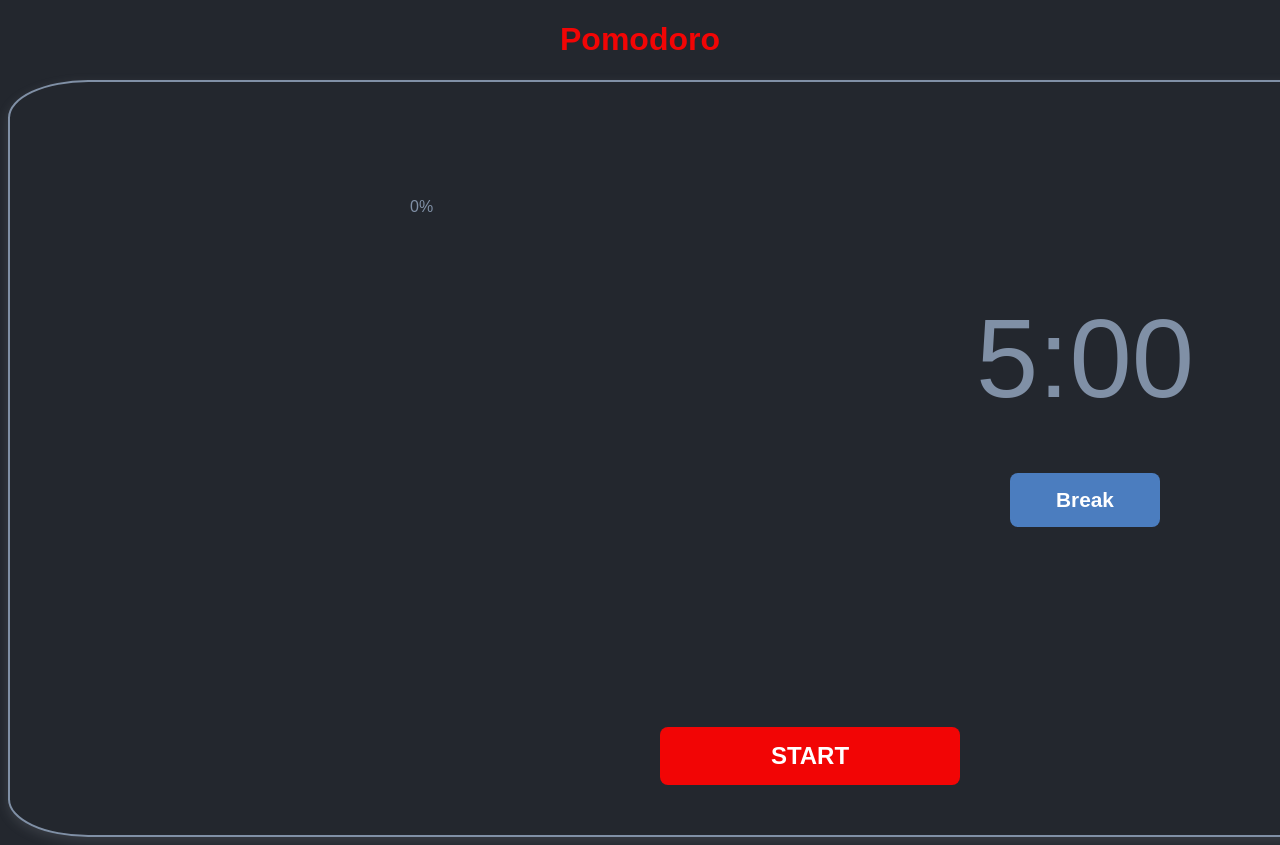
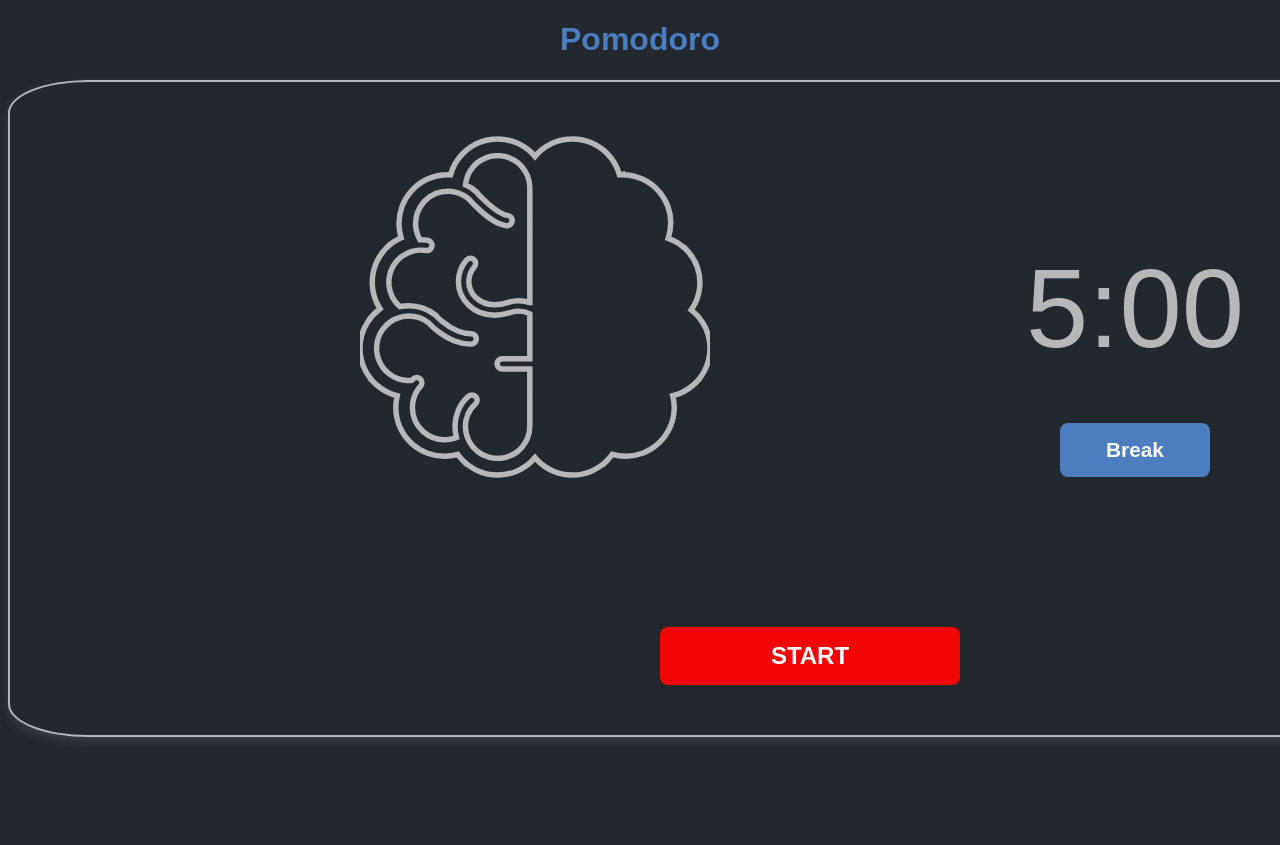
Before and after one commit to ryanfcosta/Pomodoro, a plain HTML site: page index.html in a window 1280 px wide. Both pictures are taken after a click on the button "Work". Shown: the top 845 px of the page. After the commit the page ends 800 px from the top, so only its background shows below. Drawn offline with Linux system fonts and the light colour scheme.

Commit message:
feat svg brain

```diff
--- a/index.html
+++ b/index.html
@@ -12,7 +12,14 @@
     <div id="main_card">
         <div id="wrapper">
             <div   class="secondary" id="left_div">
-                <p id="percent_tomato">0%</p>
+                <svg id="brain-svg" viewBox="0 0 512 512">
+                    <rect id="brain-fill"
+                        clip-path="url(brain.svg#brain-clip-path)"
+                        x="0" y="512" width="512" height="512"
+                        fill="var(--red)" />
+                    <use href="brain.svg#brain_shape"
+                        fill="none" stroke="#B8B7B7" stroke-width="8px" />
+                </svg>
             </div>
             <div class="secondary" id="right_div">
                 <p id="timer">25:00</p>
--- a/main.js
+++ b/main.js
@@ -1,7 +1,7 @@
-const percent_display = document.getElementById("percent_tomato")
 const timer_display = document.getElementById("timer")
 const type_button = document.getElementById("type")
 const start_button = document.getElementById("start_button")
+const brain_fill = document.getElementById("brain-fill")
 
 start_button.addEventListener("click", startStop);
 type_button.addEventListener("click", changeType);
@@ -47,7 +47,14 @@ function updateDisplay(){
     let percent = Math.floor(100 * (total_time - time_left) / total_time)
 
     timer_display.innerHTML = `${minutes}:${(seconds < 10 ? "0" : "")}${seconds}`
-    percent_display.innerHTML = percent + "%"
+    const SVGHEIGHT = 512;
+    let new_y = SVGHEIGHT;
+    if (current_state === "Work") {
+        new_y = SVGHEIGHT * (1 - (percent / 100));
+    }
+
+    brain_fill.setAttribute('y', new_y);
+    brain_fill.setAttribute('fill', "#F57993");
 }
 
 function updateState(state_key){
--- a/style.css
+++ b/style.css
@@ -8,25 +8,25 @@
 body{
     background-color: var(--gray);
     font-family: sans-serif;
-    color: #8090A6;
+    color: #B8B7B7;
 }
 h1{
     text-align: center;
-    color: var(--red);
+    color: var(--blue);
 }
 #main_card{
     width: 1600px;
     text-align: center;
     margin: auto;
     border-radius: 5%;
-    border: 2px solid #8090A6 ;
+    border: 2px solid #B8B7B7 ;
     box-shadow: rgba(149, 157, 165, 0.2) 0px 4px 12px;
 }
 h1{
     text-align: center;
 }
 .secondary{
-    margin: 100px;
+    margin: 50px;
 }
 #wrapper{
     width: 1000px;
@@ -39,6 +39,7 @@ h1{
 }
 #right_div{
     float: right;
+    margin-left: auto;
 }
 #timer{
     font-size: 7em;
@@ -47,6 +48,8 @@ h1{
 #type{
     font-size: 2em;
 }
+
+
 button{
     color: white;
     background-color:var(--red);
@@ -69,3 +72,7 @@ button{
     padding: 15px 0;
     font-size: 1.3em;
 }
+#brain-svg {
+    width: 350px;
+    height: 350px;
+}
```
Also changed, not shown: brain.svg (added).
